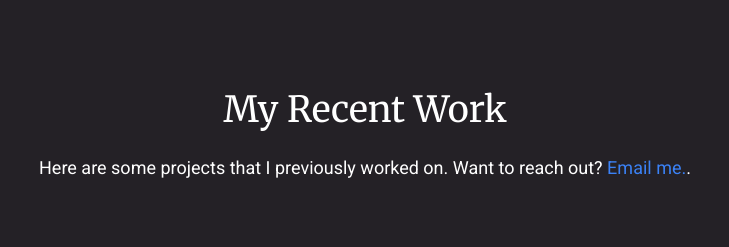
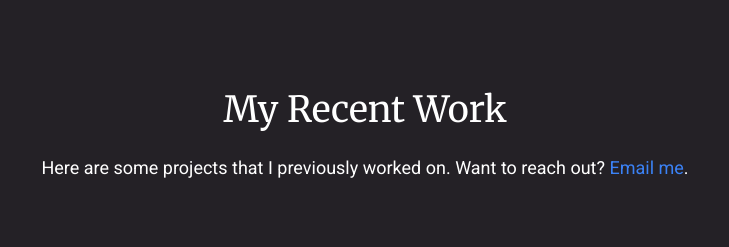
Before and after one commit to yanni-nadur/portfolio, a website: page index.html in a window 1280 px wide. Shown: the part 1690-1937 px from the top of the page, 275-1004 px from the left. Drawn offline with Linux system fonts and the light colour scheme.

Commit message:
fix: misspell

```diff
--- a/index.html
+++ b/index.html
@@ -88,7 +88,7 @@
                 <div class="grid grid-cols-12 pb-20">
                     <div class="col-span-12 text-center">
                         <h3 class="mb-6">My Recent Work</h3>
-                        <p>Here are some projects that I previously worked on. Want to reach out? <a class="text-blue-500 hover:underline" href="mailto:yanninadur@gmail.com">Email me.</a>.</p>
+                        <p>Here are some projects that I previously worked on. Want to reach out? <a class="text-blue-500 hover:underline" href="mailto:yanninadur@gmail.com">Email me</a>.</p>
                     </div>
                 </div>
                 <ul class="grid grid-cols-12 gap-4">
```
